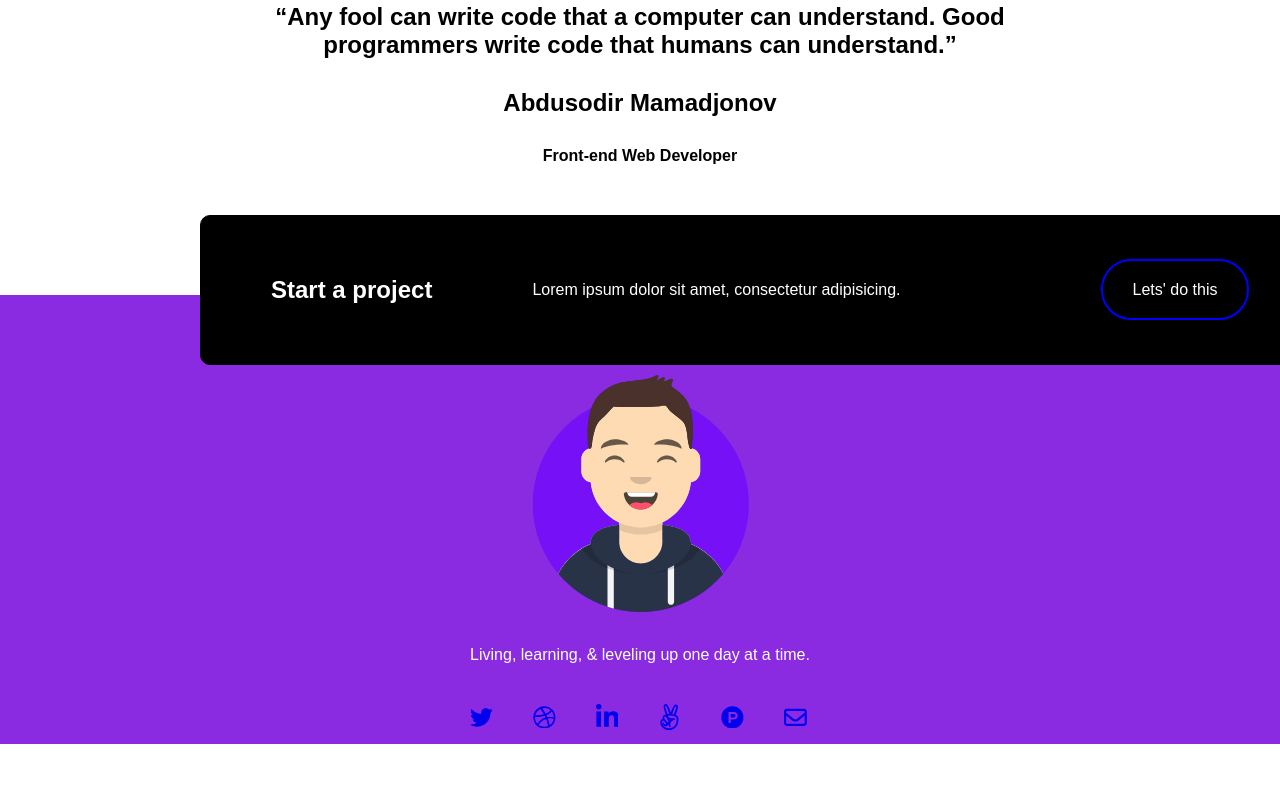
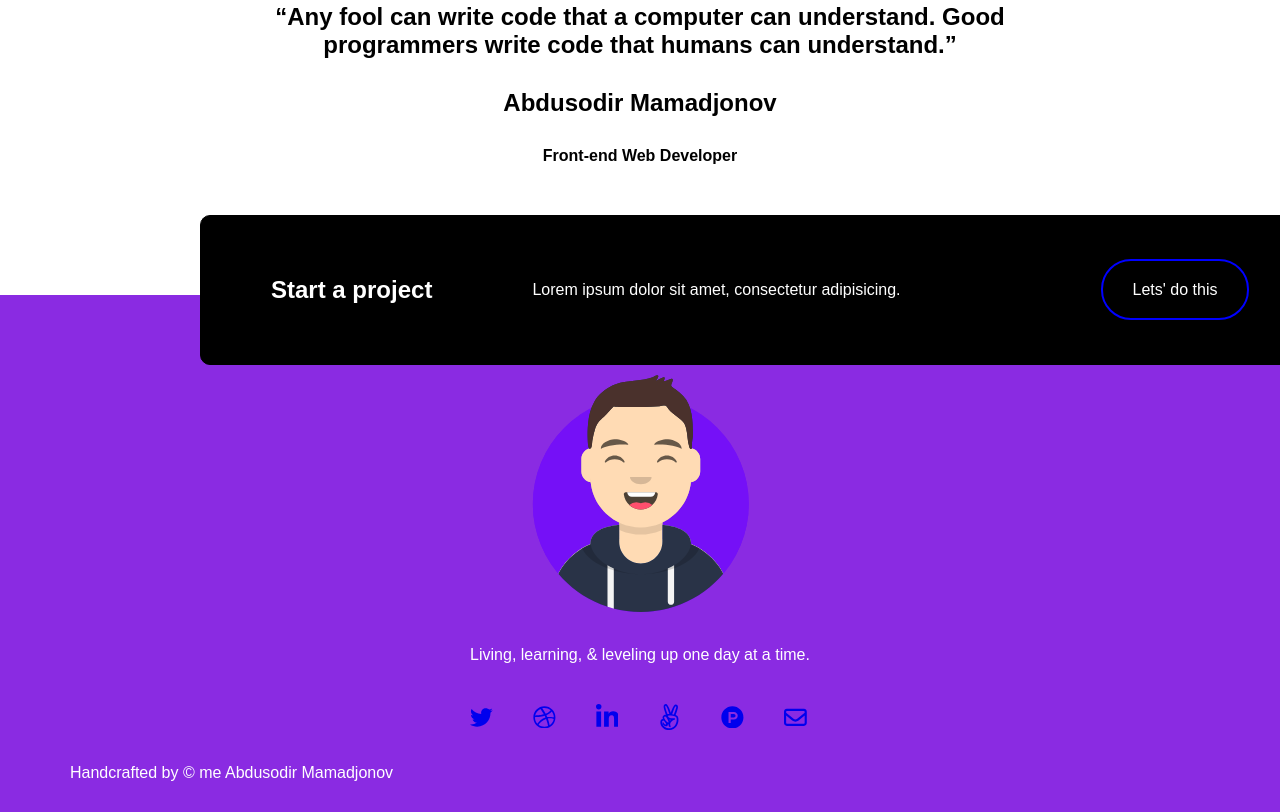
Before and after one commit to abdusodir060/Name, a website: page index.html in a window 1280 px wide. Shown: the part 5025-5837 px from the top of the page. Before the commit the page ends 5769 px from the top, so only its background shows below. Drawn offline with Linux system fonts and the light colour scheme.

Commit message:
Update index.html

```diff
--- a/index.html
+++ b/index.html
@@ -469,9 +469,9 @@
                             </svg>
                         </a>
                     </li>
-
                 </ul>
             </div>
+            <p class="footer-text1">Handcrafted by &copy; me Abdusodir Mamadjonov</p>
         </div>
     </footer>
 
```
